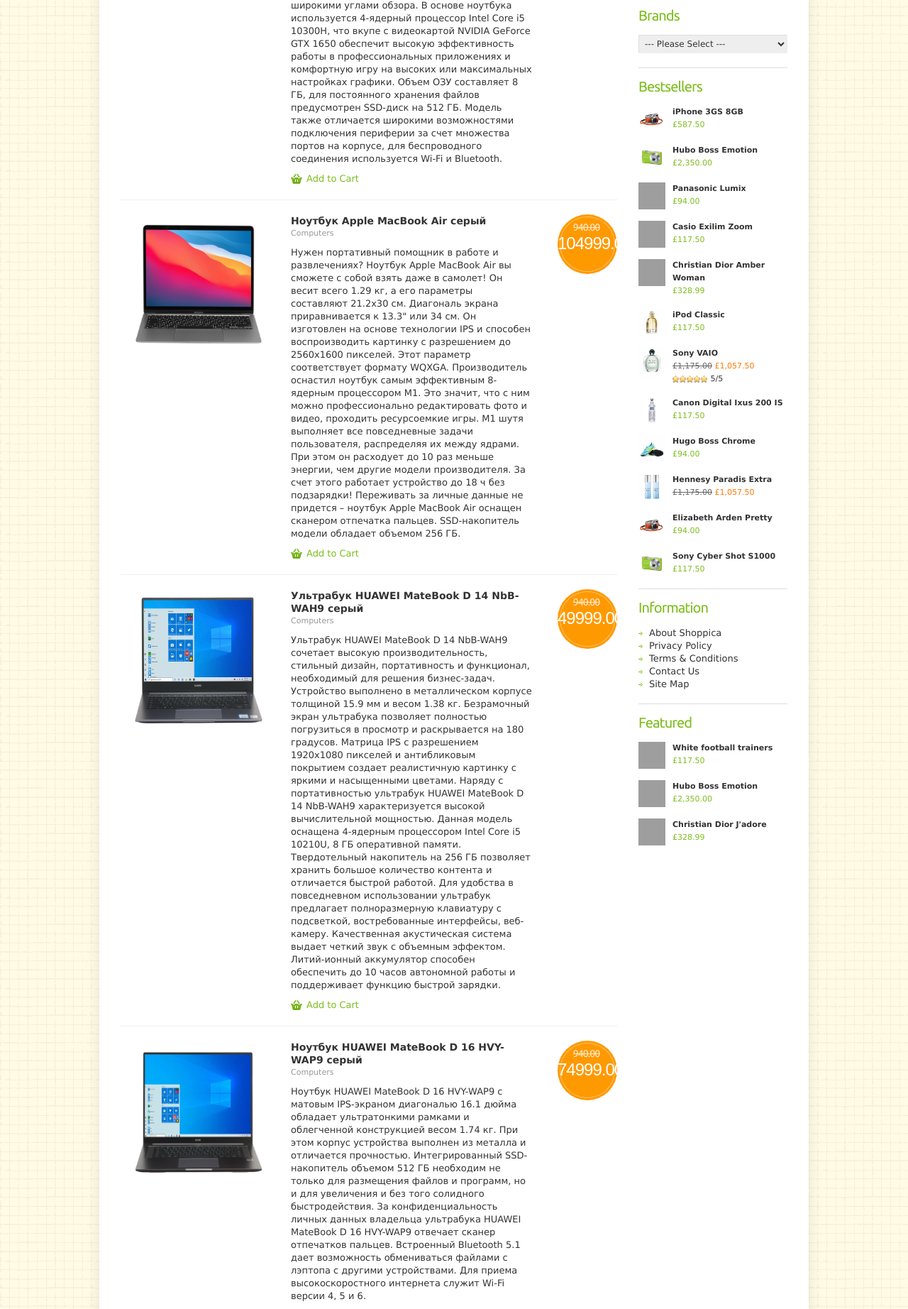
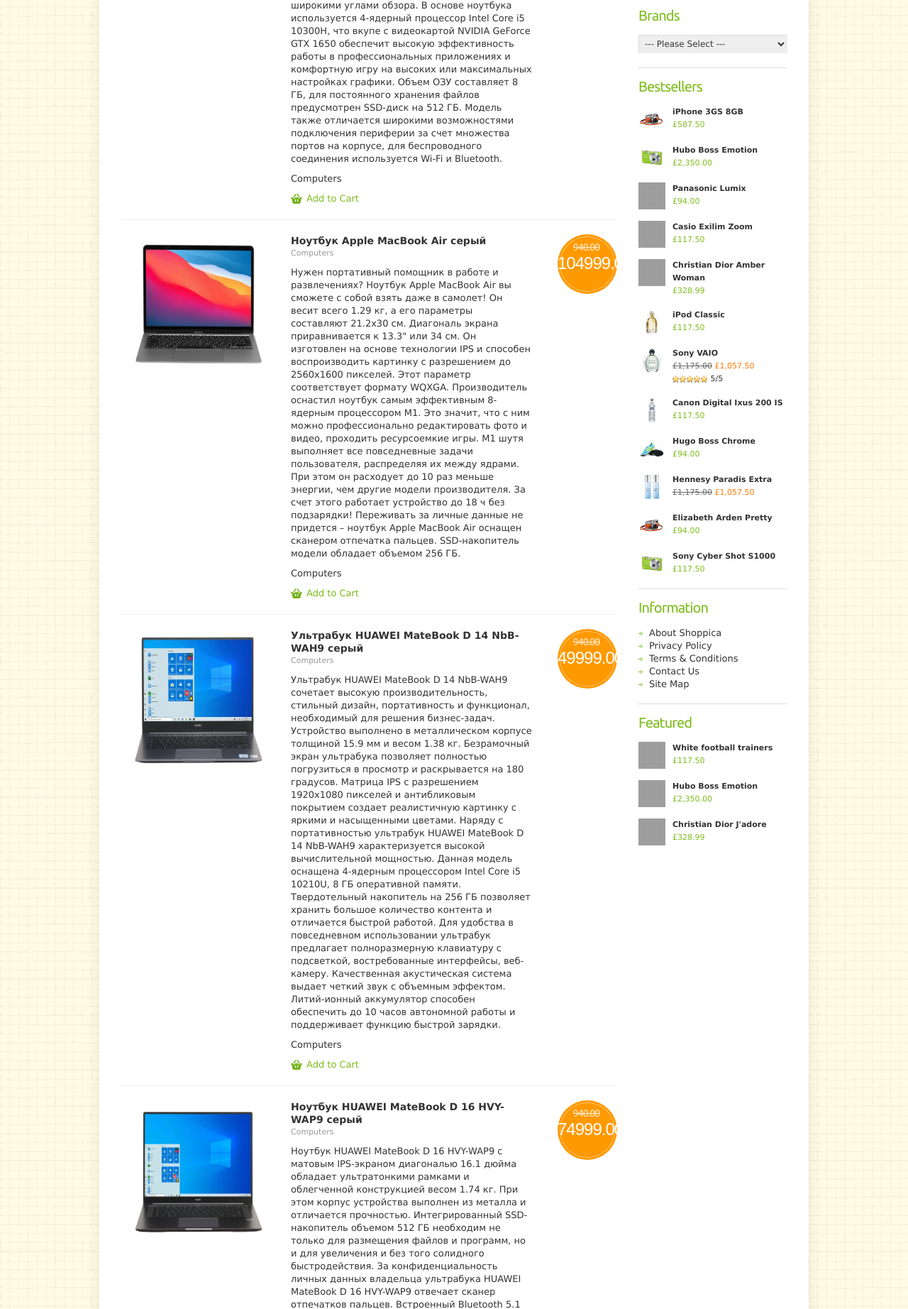
Before and after one commit to Max1My/MyWebsite_Django, a Django app: page /product/ in a window 1280 px wide. Shown: the part 670-2514 px from the top of the page at 71% size. Run offline with Django 3.2, Linux system fonts and the light colour scheme; data comes from the database, SQL or seed files in the repository; some libraries are stand-ins or nearby versions; some web fonts are replaced; grey boxes are pictures that could not be loaded.

Commit message:
updating products

```diff
--- a/maximyprofile/mainapp/templates/mainapp/products.html
+++ b/maximyprofile/mainapp/templates/mainapp/products.html
@@ -37,6 +37,7 @@
             <p class="s_model">{{ product.category.name }}</p>
             <p class="s_price s_promo_price"><span class="s_old_price"><span class="s_currency s_before">£</span>940.00</span> <span class="s_currency s_before"></span>{{ product.price }}</p>
             <p class="s_description">{{ product.description }}</p>
+            <p class="s_description">{{ product.category.name }}</p>
             <a class="s_button_add_to_cart" href="{% url 'basket:add' product.pk %}"><span class="s_icon_16"><span class="s_icon"></span>Add to Cart</span></a>
           </div>
         </div>
```
